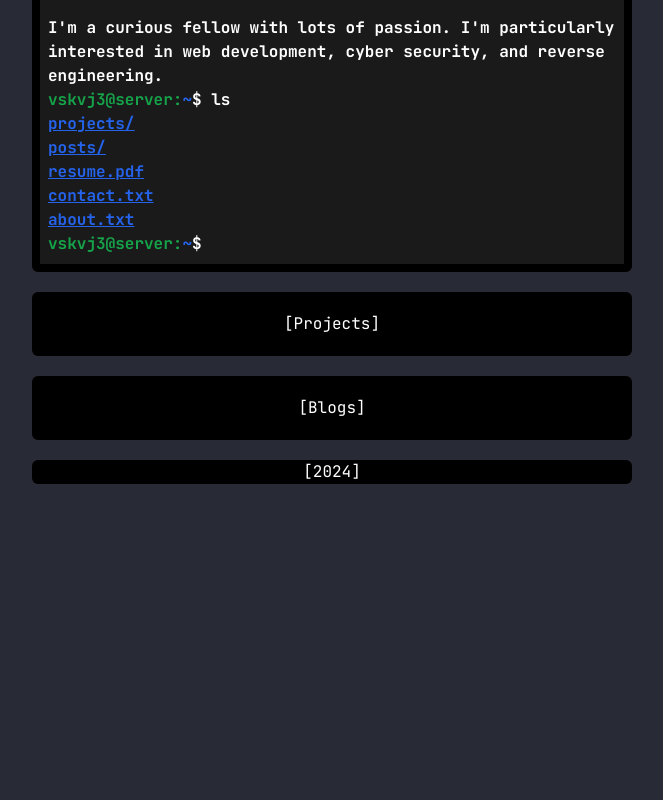
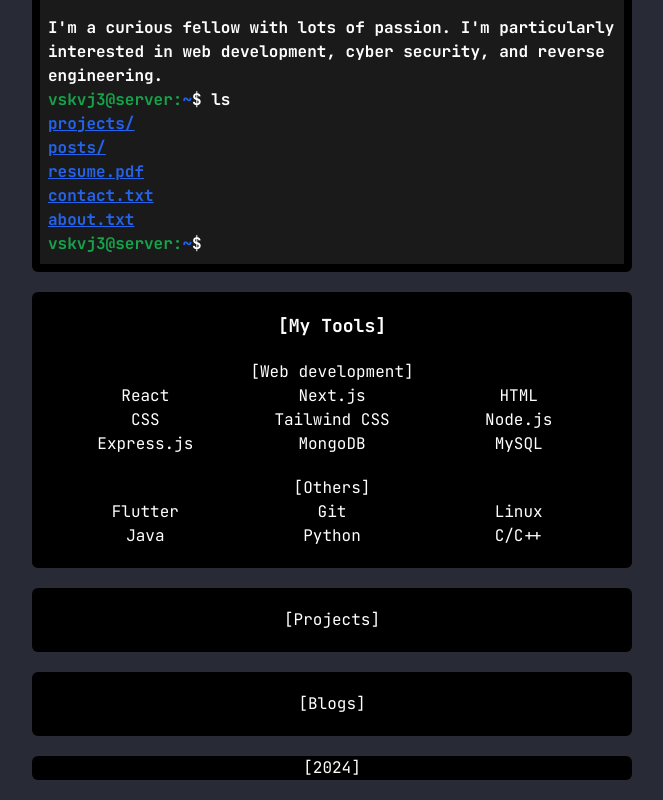
Before and after one commit to vskvj3/portfolio-nextjs, a Next.js app: page / in a window 1280 px wide. Shown: the part 453-1253 px from the top of the page, without its empty margins (308-971 px from the left). Before the commit the page ends 957 px from the top, so only its background shows below. Built offline with nearby package versions, Linux system fonts and the light colour scheme.

Commit message:
feat: add skills section skeleton

```diff
--- a/src/pages/index.js
+++ b/src/pages/index.js
@@ -132,6 +132,33 @@ export default function Home() {
           </div>
         </div>
       </section>
+      {/* section 3: Skills */}
+      <section className="bg-black w-1/2 mt-5 min-w-[400px] max-w-[600px] h-auto mx-auto mb-5 p-[20px] rounded-md text-left text-white">
+        <div className=" text-center text-lg mb-5 font-bold">[My Tools]</div>
+        <div>
+          <div className=" text-center">[Web development]</div>
+          <div className="grid grid-cols-3 mb-5 text-center">
+            <div>React</div>
+            <div>Next.js</div>
+            <div>HTML</div>
+            <div>CSS</div>
+            <div>Tailwind CSS</div>
+            <div>Node.js</div>
+            <div>Express.js</div>
+            <div>MongoDB</div>
+            <div>MySQL</div>
+          </div>
+          <div className=" text-center">[Others]</div>
+          <div className="grid grid-cols-3 text-center">
+            <div>Flutter</div>
+            <div>Git</div>
+            <div>Linux</div>
+            <div>Java</div>
+            <div>Python</div>
+            <div>C/C++</div>
+          </div>
+        </div>
+      </section>
       {/* section 2 */}
       <section className="bg-black w-1/2 mt-5 min-w-[400px] max-w-[600px] h-auto mx-auto mb-5 p-[20px] rounded-md text-left text-white">
         <div className=" text-center">[Projects]</div>
```
